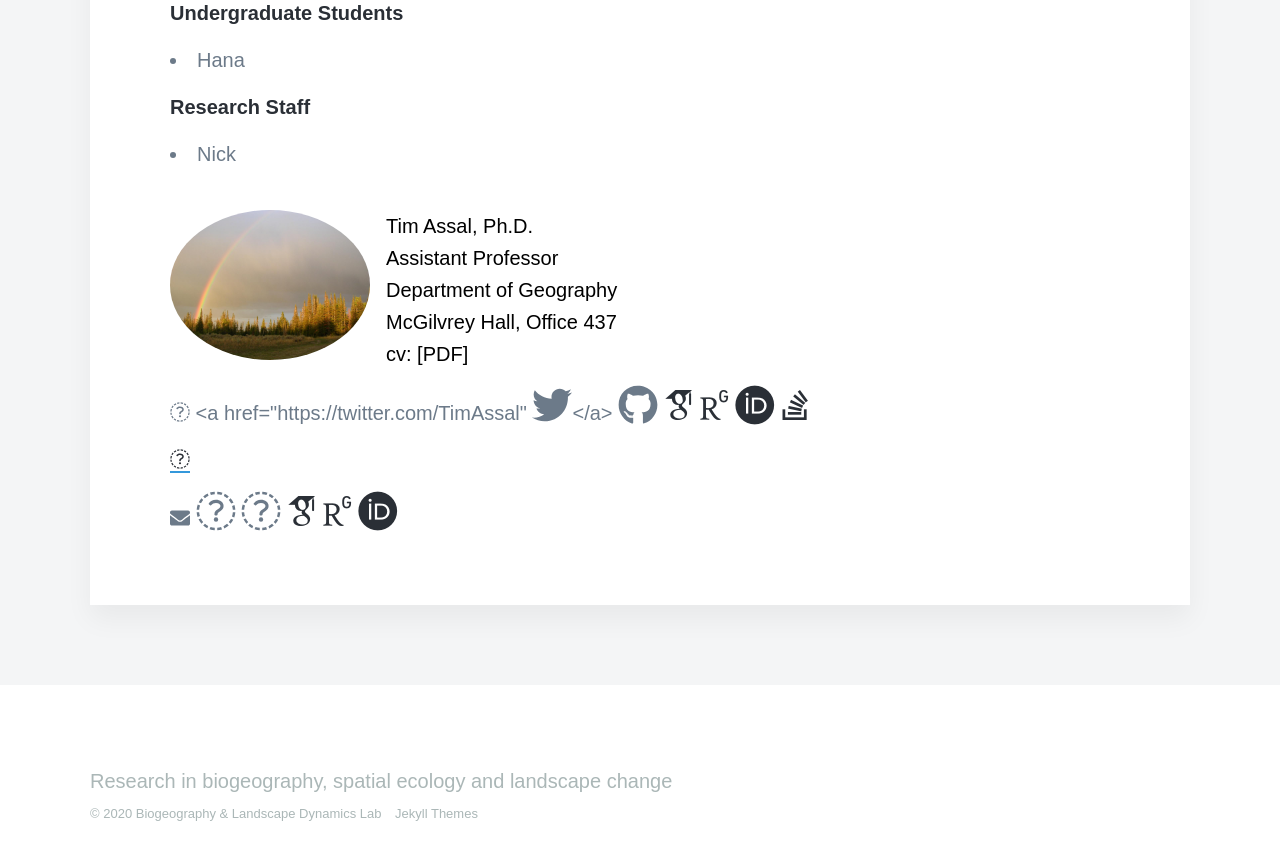
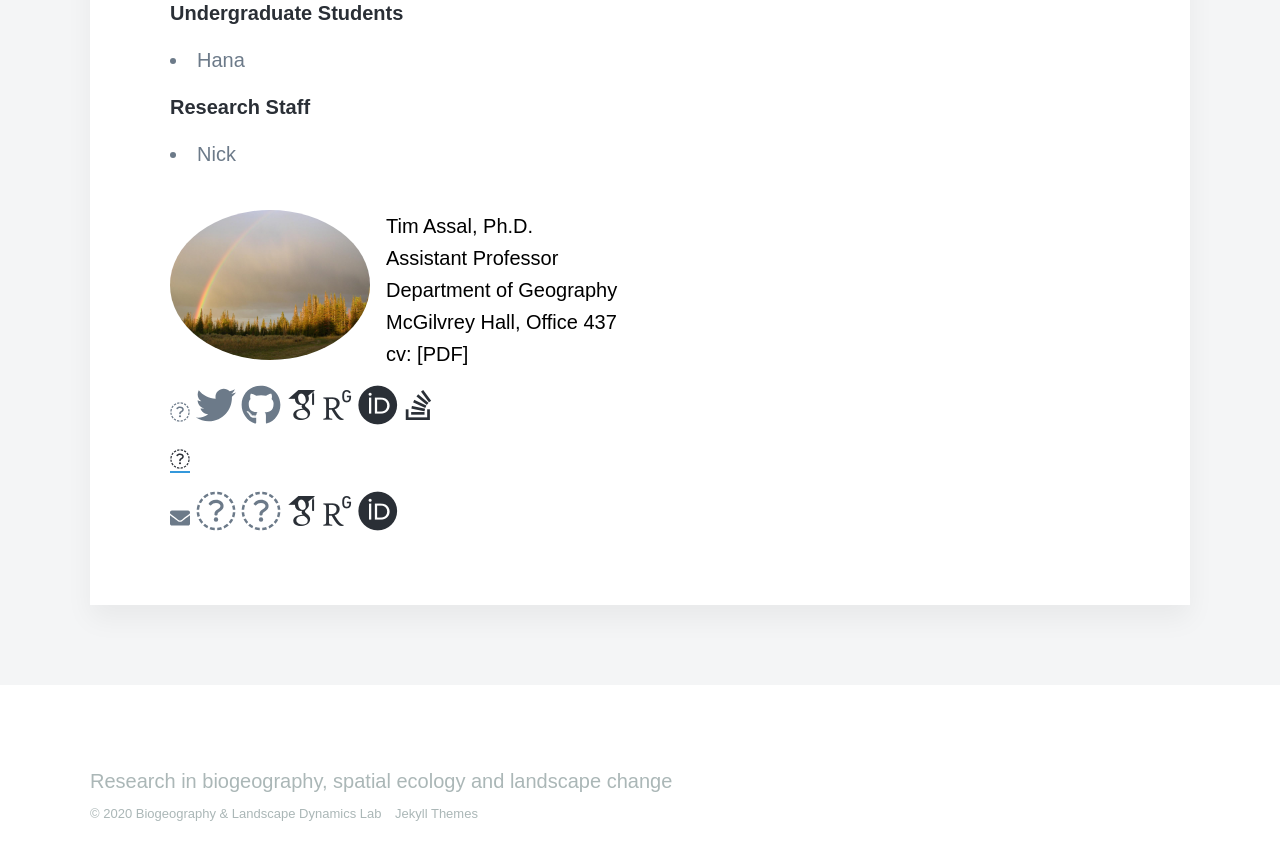
Before and after one commit to tjassal/tjassal.github.io, a Jekyll site: the page built from _pages/people.md, in a window 1280 px wide and 900 px high, scrolled down 1732 px. Shown: the top 860 px of the window. Built offline with Jekyll 4.4.1, drawn with Linux system fonts in a browser that asks for light colours; nearby versions of some CDN libraries; some web fonts are replaced.

Commit message:
Update socials-Tim.html

```diff
--- a/_includes/socials-Tim.html
+++ b/_includes/socials-Tim.html
@@ -3,7 +3,7 @@
 
 <ul class="socials-Tim">
     <a href="mailto:tassal@kent.edu" class="fab fa-envelope fa-1x"></a>
-    <a href="https://twitter.com/TimAssal" <i class="fab fa-twitter fa-2x"></i></a>
+    <a href="https://twitter.com/TimAssal" class="fab fa-twitter fa-2x"><</a>
     <a href="https://github.com/tjassal" class="fab fa-github fa-2x"></a>
     <a href="https://scholar.google.com/citations?user=kTZfecUAAAAJ&hl=en" class="ai ai-google-scholar fa-2x"></a>
     <a href="https://www.researchgate.net/profile/Timothy_Assal" class="ai ai-researchgate fa-2x"></a>
```
